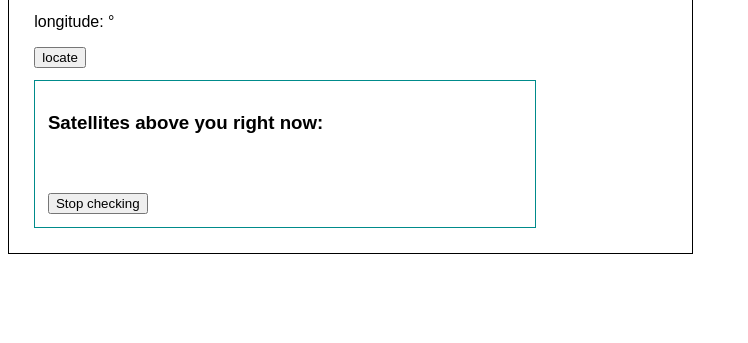
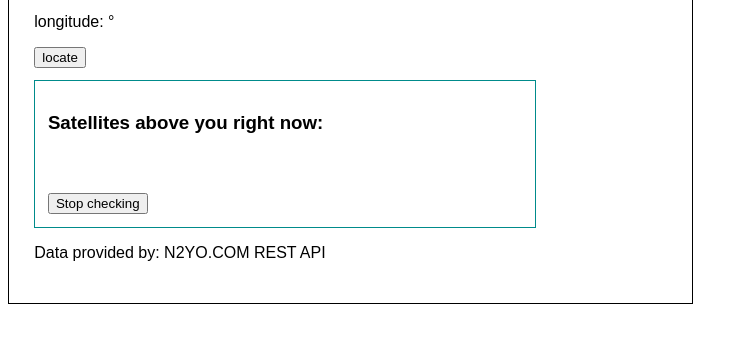
Before and after one commit to ChiefAyo/Satellite-tracker, a website: page public/index.html in a window 1280 px wide. Shown: the part 123-466 px from the top of the page, without its empty margins (0-748 px from the left). Drawn offline with Linux system fonts and the light colour scheme.

Commit message:
Added copyright for N2YO.com

```diff
--- a/public/index.html
+++ b/public/index.html
@@ -41,6 +41,7 @@
             <br />
             <input type='button' value='Stop checking' id='stopButton'>
         </div>
+        <p id = 'credit'>Data provided by: N2YO.COM REST API</p>
     </div>
 
     <script defer src="/script.js"></script>
```
